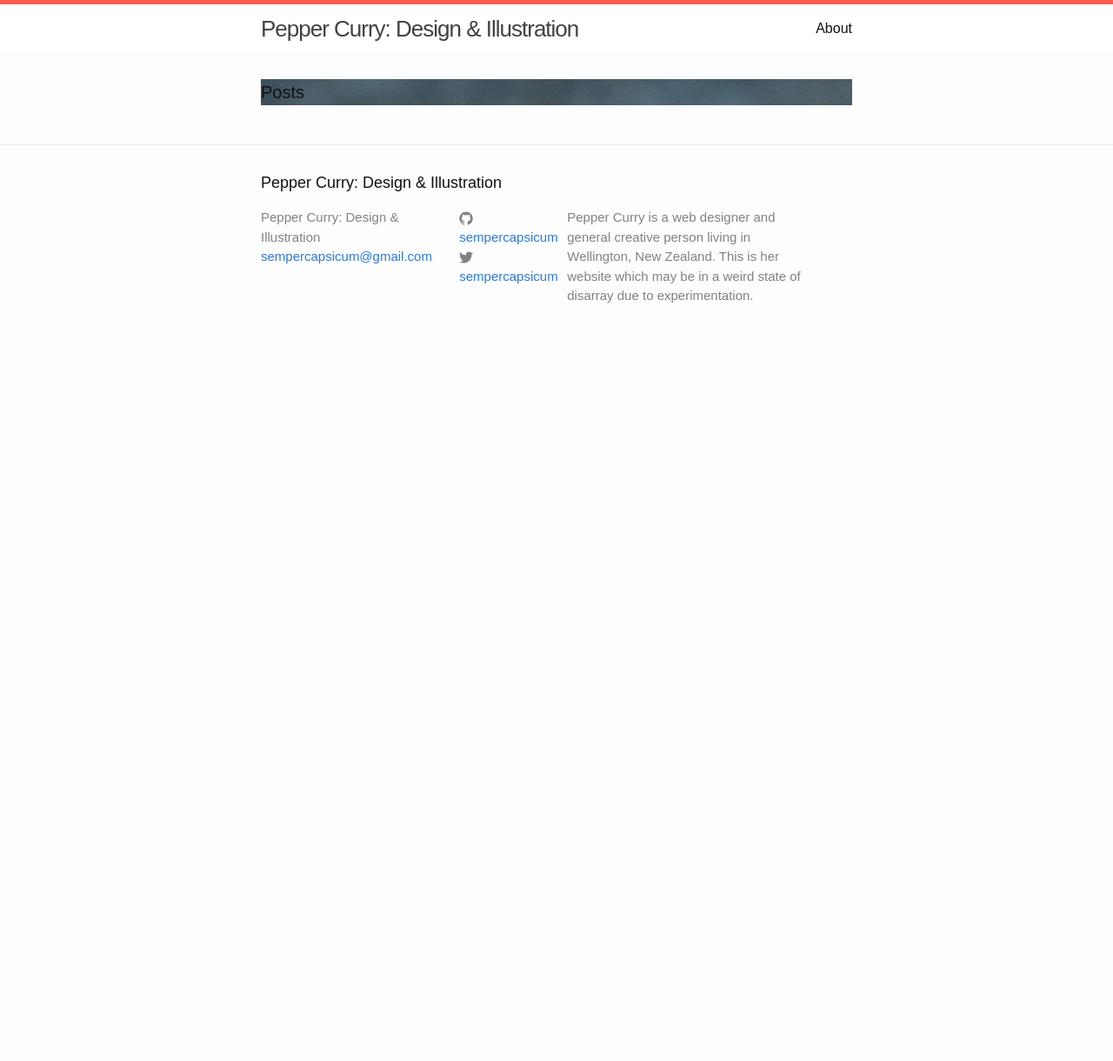
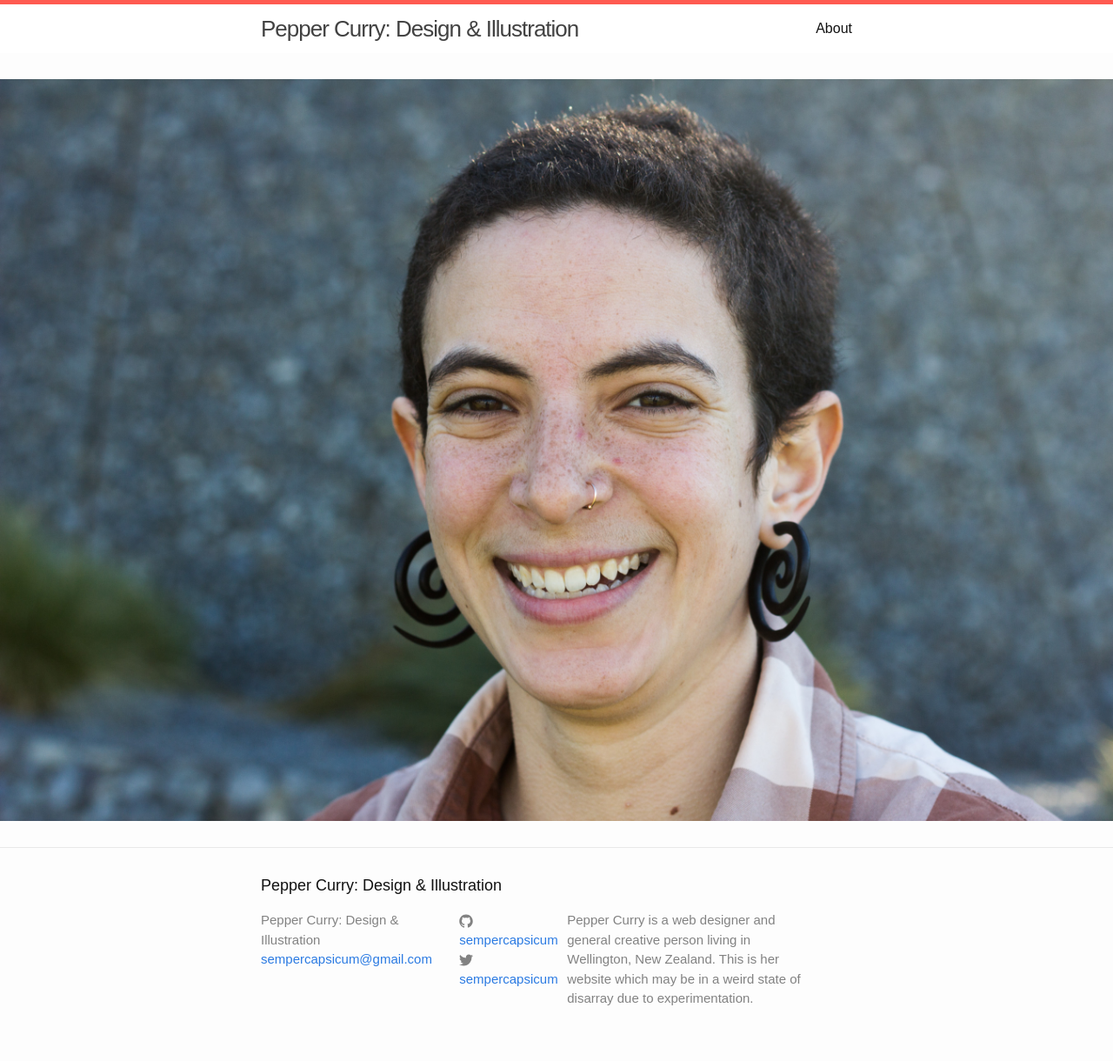
Before and after one commit to sempercapsicum/sempercapsicum.github.io, a Jekyll site: the page built from index.html, in a window 1280 px wide. Shown: the whole page at 87% size. Built offline with Jekyll 4.4.1, drawn with Linux system fonts in a browser that asks for light colours; before the commit the page ends 900 px from its top, so only the background shows below that.

Commit message:
full-size responsive image on front page

```diff
--- /dev/null
+++ b/_layouts/home.html
@@ -0,0 +1,18 @@
+<!DOCTYPE html>
+<html>
+
+  {% include head.html %}
+
+  <body>
+
+    {% include header.html %}
+
+    <div class="page-content">
+      {{ content }}
+    </div>
+
+    {% include footer.html %}
+
+  </body>
+
+</html>
--- a/_sass/_layout.scss
+++ b/_sass/_layout.scss
@@ -87,8 +87,20 @@
     }
 }
 /* main page content */
-.home {
-    background-image: url("../images/pepperface.jpg");
+img.background-image {
+    min-height: 100%;
+    min-width: 1024px;
+    height: auto;
+    position: fixed;
+    top: 0;
+    left: 0;
+}
+
+@media screen and (max-width: 1024px) {
+  img.background-image {
+    left: 50%;
+    margin-left: -512px;
+  }
 }
 
 .menu {
--- a/index.html
+++ b/index.html
@@ -1,9 +1,6 @@
 ---
-layout: default
+layout: home
 ---
-
-<div class="home">
-
-  <h1 class="page-heading">Posts</h1>
-
+<div class="background-image">
+  <img src = "../images/pepperface.jpg">
 </div>
```
Also changed, not shown: css/main.scss (+9 -9 lines).
